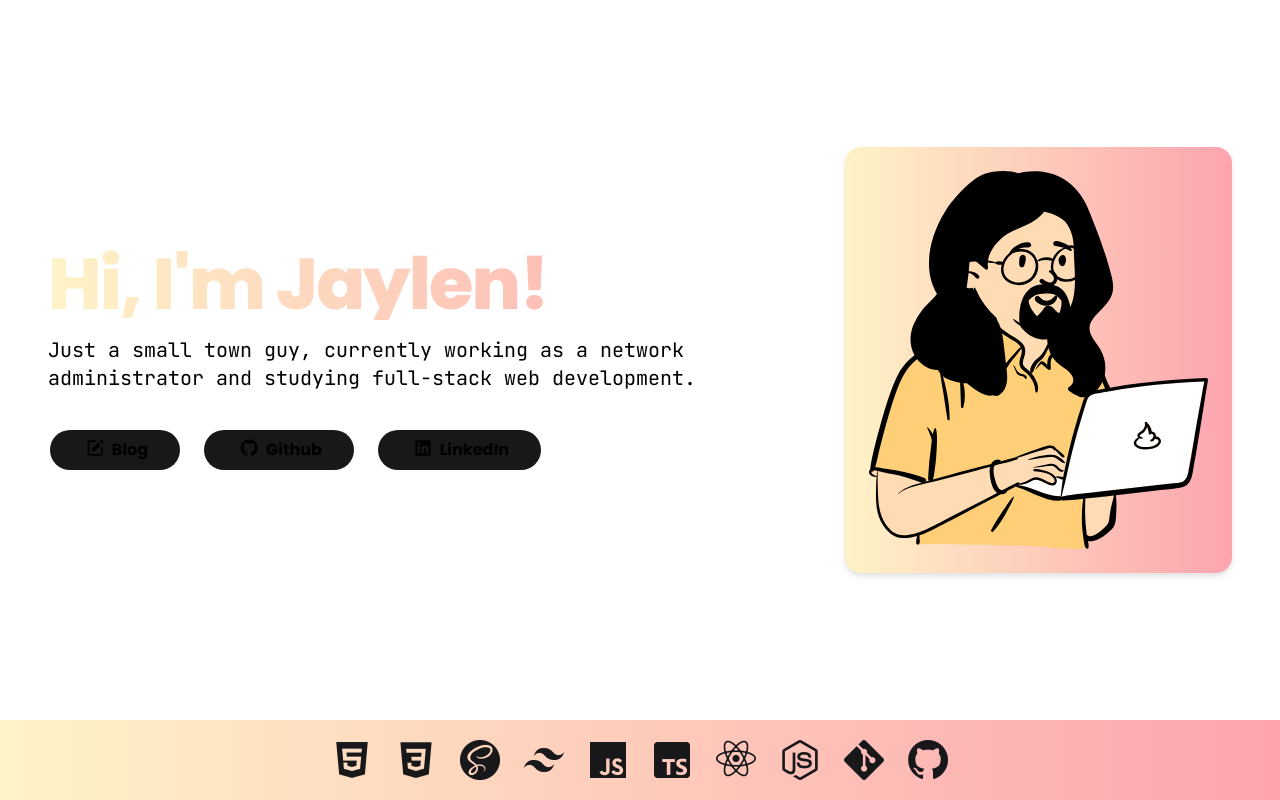
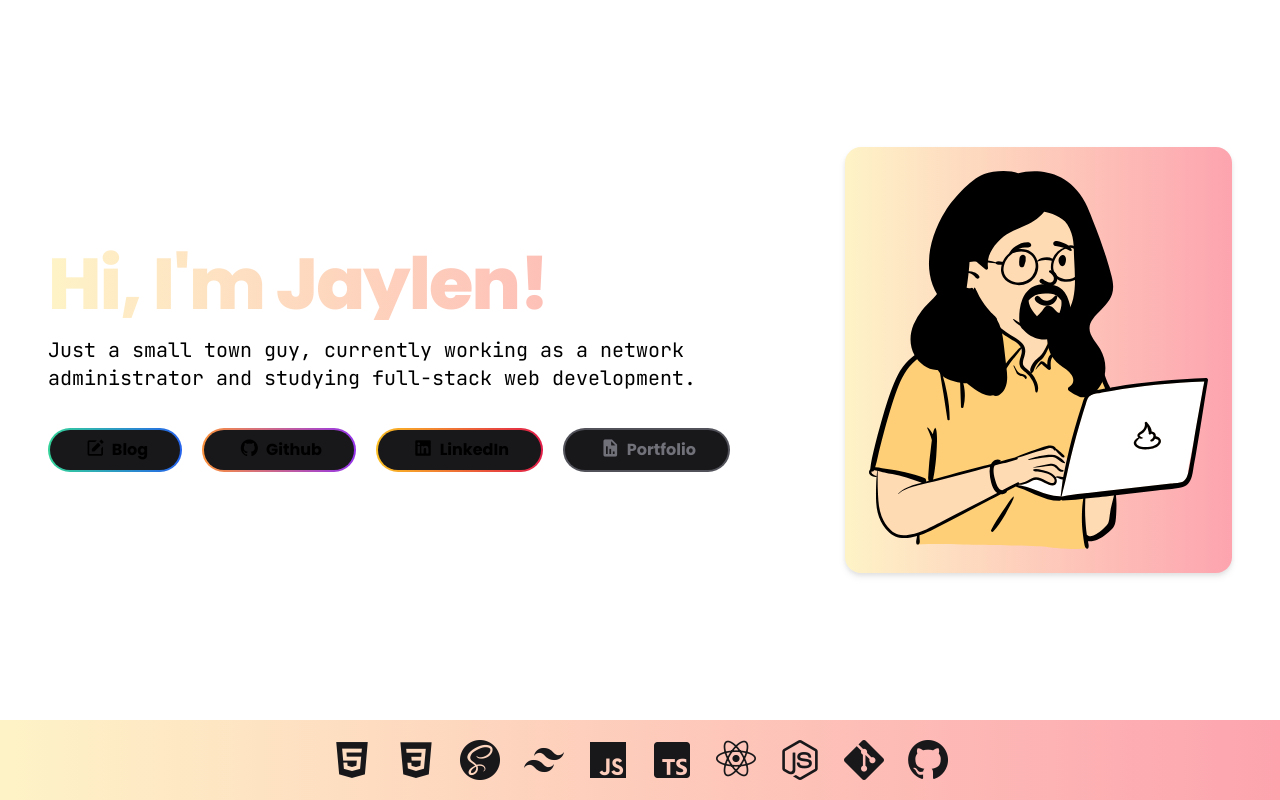
Before and after one commit to JYLN/jyln-personal-site, a SvelteKit app: page / in a window 1280 px wide. Built offline with nearby package versions, Linux system fonts and the light colour scheme.

Commit message:
Reformat and rename hero buttons as programmatically setting colors is difficult

```diff
--- /dev/null
+++ b/src/lib/components/HeroButton.svelte
@@ -0,0 +1,27 @@
+<script lang="ts">
+	export let href: string;
+	export let colors: string = 'bg-zing-600';
+	export let disabled: boolean = false;
+</script>
+
+<a
+	class={disabled
+		? 'btn disabled'
+		: `btn group bg-gradient-to-r ${colors} transition-all ease-in-out duration-150 focus:outline-none active:scale-90`}
+	{href}
+	target={href.includes('https://') ? '_blank' : undefined}
+>
+	<span class="w-full rounded-full bg-zinc-900 py-2 px-8 transition group-hover:bg-opacity-0">
+		<slot />
+	</span>
+</a>
+
+<style lang="postcss">
+	.btn {
+		@apply inline-flex rounded-full p-0.5 font-poppins font-bold;
+	}
+
+	.disabled {
+		@apply bg-zinc-600 cursor-not-allowed text-zinc-500;
+	}
+</style>
--- a/src/lib/data/socials.json
+++ /dev/null
@@ -1,29 +0,0 @@
-[
-	{
-		"name": "Blog",
-		"link": "/blog",
-		"icon_class": "bxs-edit",
-		"big_button": true,
-		"colors": ["emerald", "blue"]
-	},
-	{
-		"name": "Github",
-		"link": "https://github.com/JYLN",
-		"icon_class": "bxl-github",
-		"big_button": true,
-		"colors": ["orange", "purple"]
-	},
-	{
-		"name": "LinkedIn",
-		"link": "https://www.linkedin.com/in/jyln/",
-		"icon_class": "bxl-linkedin-square",
-		"big_button": "true",
-		"colors": ["amber", "rose"]
-	},
-	{
-		"name": "Twitter",
-		"link": "https://twitter.com/safetyjay_",
-		"icon_class": "bxl-twitter",
-		"big_button": false
-	}
-]
--- a/src/routes/+page.svelte
+++ b/src/routes/+page.svelte
@@ -1,6 +1,6 @@
 <script lang="ts">
+	import HeroButton from '$lib/components/HeroButton.svelte';
 	import skills from '$lib/data/skills.json';
-	import socials from '$lib/data/socials.json';
 	import { tooltip } from '$lib/utils/tooltip';
 </script>
 
@@ -16,21 +16,22 @@
 			web development.
 		</p>
 		<aside class="social-buttons flex-col gap-4 text-center lg:flex-row lg:items-center lg:gap-5">
-			{#each socials as social}
-				{#if social.big_button}
-					<a
-						href={social.link}
-						class={`social-button group from-${social.colors?.[0]}-400 to-${social.colors?.[1]}-600
-              group-hover:from-${social.colors?.[0]}-400 group-hover:to-${social.colors?.[1]}-600`}
-						target={social.link.includes('https://') ? '_blank' : undefined}
-					>
-						<span class="social-button-text">
-							<i class="bx {social.icon_class} bx-fw" />
-							<span>{social.name}</span>
-						</span>
-					</a>
-				{/if}
-			{/each}
+			<HeroButton href="/blog" colors="from-emerald-400 to-blue-600">
+				<i class="bx bxs-edit bx-fw" />
+				<span>Blog</span>
+			</HeroButton>
+			<HeroButton href="https://github.com/JYLN" colors="from-orange-400 to-purple-600">
+				<i class="bx bxl-github bx-fw" />
+				<span>Github</span>
+			</HeroButton>
+			<HeroButton href="https://www.linkedin.com/in/jyln/" colors="from-amber-400 to-rose-600">
+				<i class="bx bxl-linkedin-square bx-fw" />
+				<span>LinkedIn</span>
+			</HeroButton>
+			<HeroButton href="" disabled={true}>
+				<i class="bx bxs-report bx-fw" />
+				<span>Portfolio</span>
+			</HeroButton>
 		</aside>
 	</article>
 	<figure class="hero-img w-1/2 md:w-1/3">
```
